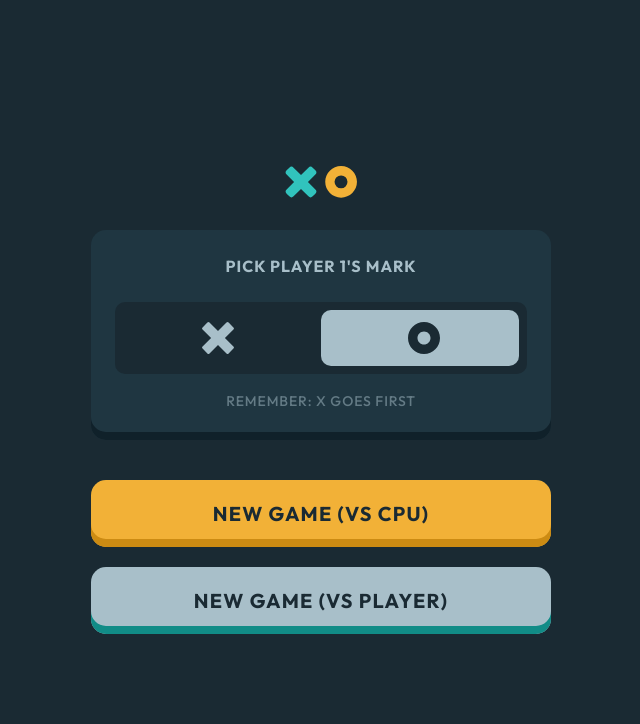
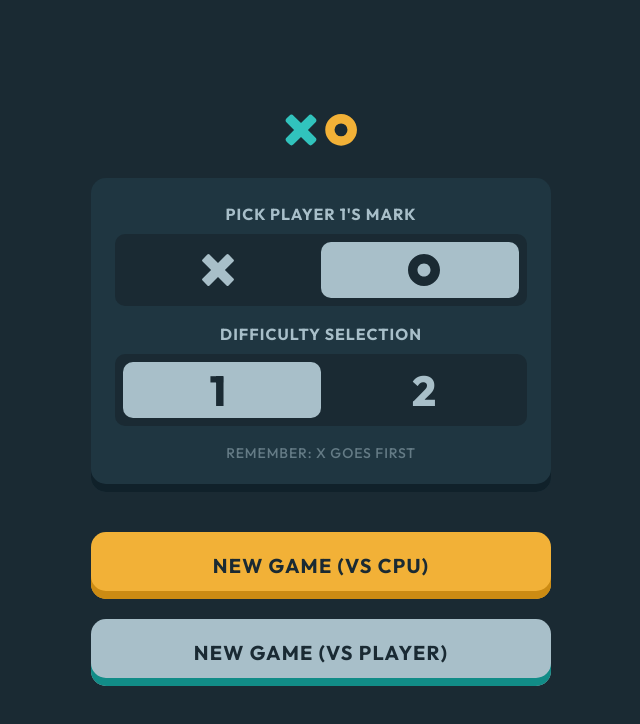
Before and after one commit to jubelo1234/tic-tac-toe, a React (Vite) app in the folder tictactoe-game/: page / in a window 1280 px wide. Shown: the top 724 px of the page, without its empty margins (319-959 px from the left). Built offline with nearby package versions, Linux system fonts and the light colour scheme.

Commit message:
difficulty ui

```diff
--- a/tictactoe-game/src/App.tsx
+++ b/tictactoe-game/src/App.tsx
@@ -12,6 +12,7 @@ function App() {
   const [player1, setPlayer1] = useState<string>("O");
   const [player2, setPlayer2] = useState<string>("X");
   const [modal, setModal] = useState<string | null>(null);
+  const [level, setLevel] = useState<string>("easy");
 
   useEffect(() => {
 
@@ -31,6 +32,8 @@ function App() {
             playerOne={setPlayer1}
             setPage={setHomePage}
             singlePlayer={setSinglePlayerMode}
+            level={level}
+            setLevel={setLevel}
           />
         ) : (
           <GamePage player1={player1} player2={player2} setPlayer1={setPlayer1} setPlayer2={setPlayer2} singlePlayer={singlePlayerMode} setModal={setModal}/>
--- a/tictactoe-game/src/components/Home.tsx
+++ b/tictactoe-game/src/components/Home.tsx
@@ -9,9 +9,11 @@ type homeProps = {
   playerOne: React.Dispatch<React.SetStateAction<string>>;
   setPage: React.Dispatch<React.SetStateAction<boolean>>;
   singlePlayer: React.Dispatch<React.SetStateAction<boolean>>;
+  level: string;
+  setLevel: React.Dispatch<React.SetStateAction<string>>
 };
 
-export default function Home({ playerOne, setPage, singlePlayer }: homeProps) {
+export default function Home({ playerOne, setPage, singlePlayer, level, setLevel }: homeProps) {
   const [playerMark, setPlayerMark] = useState<string>("O");
 
   function handleSwitch(e: React.MouseEvent<HTMLButtonElement>): void {
@@ -27,6 +29,10 @@ export default function Home({ playerOne, setPage, singlePlayer }: homeProps) {
   function handleMultiPlayer(): void {
     setPage(false);
     singlePlayer(false);
+  }
+
+  function handleLevel(e: React.MouseEvent<HTMLButtonElement>): void{
+    setLevel(e.currentTarget.value);
   }
 
   const [xImg, setXImg] = useState(xSilver);
@@ -46,9 +52,6 @@ export default function Home({ playerOne, setPage, singlePlayer }: homeProps) {
     return () => clearTimeout(timeoutId);
   }, [playerMark]);
 
-
-
-
   return (
     <div className="w-full max-w-[550px] tab:max-w-[460px] mx-auto">
       <div className="w-full flex items-center justify-center">
@@ -58,7 +61,7 @@ export default function Home({ playerOne, setPage, singlePlayer }: homeProps) {
         <h2 className=" text-[0.9rem] exsm:text-[1rem] font-bold tracking-[1px] text-silver-cl">
           Pick player 1's mark
         </h2>
-        <div className="h-[4.5rem] relative  mt-[1.2rem] exsm:mt-[1.5rem] w-full flex items-center rounded-[0.625rem] bg-dark-navy justify-center">
+        <div className="h-[4.5rem] relative mt-[0.5rem] w-full flex items-center rounded-[0.625rem] bg-dark-navy justify-center">
           <button
             onClick={handleSwitch}
             value={"X"}
@@ -77,7 +80,32 @@ export default function Home({ playerOne, setPage, singlePlayer }: homeProps) {
             className={`bg-silver-cl transition-transform duration-500 ease-in-out z-0 top-1/2 transform -translate-y-1/2 ${
               playerMark === "O" ? "translate-x-[50%]" : "-translate-x-[50%]"
             } absolute rounded-[0.625rem] `}
-            style={{ width: "calc(50% - 0.5rem", height: "calc(100% - 1rem)"}}
+            style={{ width: "calc(50% - 0.5rem", height: "calc(100% - 1rem)" }}
+          ></div>
+        </div>
+        <h2 className=" text-[0.9rem] mt-[1rem] exsm:text-[1rem] font-bold tracking-[1px] text-silver-cl">
+          Difficulty Selection
+        </h2>
+        <div className="h-[4.5rem] relative  mt-[0.5rem] w-full flex items-center rounded-[0.625rem] bg-dark-navy justify-center">
+          <button
+            onClick={handleLevel}
+            value={"easy"}
+            className={` cursor-pointer font-extrabold text-[42px] transition-colors duration-500 ease-in-out relative z-10 w-1/2 flex ${level === "hard" ? " text-silver-cl": " text-dark-navy"} items-center justify-center`}
+          >
+            1
+          </button>
+          <button
+            onClick={handleLevel}
+            value={"hard"}
+            className={`w-1/2 cursor-pointer font-extrabold text-[42px] transition-colors duration-500 ease-in-out ${level === "easy" ? " text-silver-cl": " text-dark-navy"} relative z-10 flex items-center justify-center`}
+          >
+            2
+          </button>
+          <div
+            className={`bg-silver-cl transition-transform duration-500 ease-in-out z-0 top-1/2 transform -translate-y-1/2 ${
+              level === "hard" ? "translate-x-[50%]" : "-translate-x-[50%]"
+            } absolute rounded-[0.625rem] `}
+            style={{ width: "calc(50% - 0.5rem", height: "calc(100% - 1rem)" }}
           ></div>
         </div>
         <h4 className="mt-[1.0625rem] font-medium opacity-50 text-silver-cl text-[0.8rem] exsm:text-[0.875rem] tracking-[0.875px]">
```
